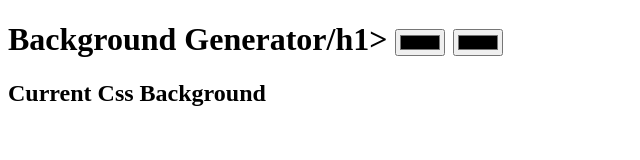
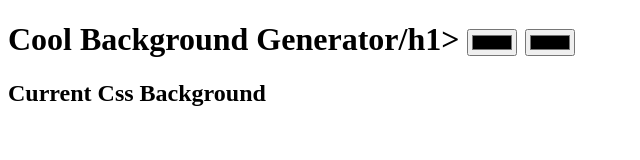
Before and after one commit to Saint-Zee/Background-Generator, a plain HTML site: page index.html in a window 1280 px wide. Shown: the whole page, without its empty margins (0-640 px from the left). Drawn offline with Linux system fonts and the light colour scheme.

Commit message:
changing text

```diff
--- a/index.html
+++ b/index.html
@@ -5,7 +5,7 @@
 	<link rel="stylesheet" type="text/css" href="style.css">
 </head>
 <body>
-		<h1>Background Generator/h1>
+		<h1>Cool Background Generator/h1>
 			<input class="color1" type="color" name="color">
 			<input class="color2" type="color" name="color">
 			<h2>Current Css Background</h2>
```
